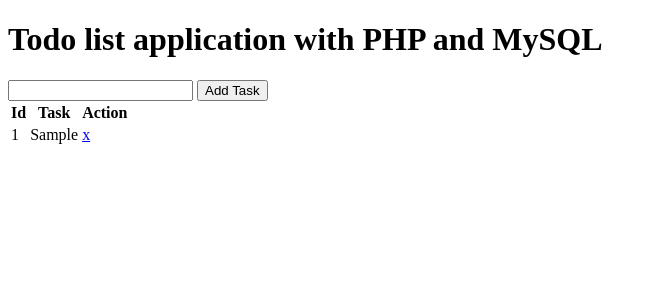
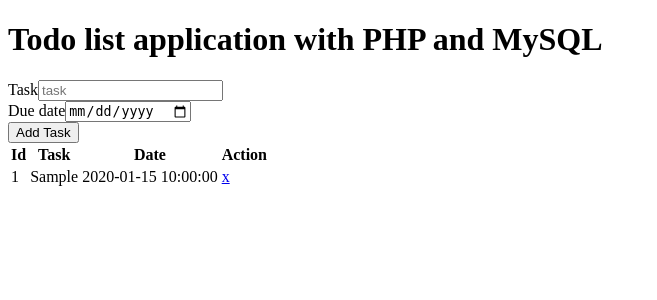
Before and after one commit to Christoffvdm89/toDoList2, a PHP site: page / in a window 1280 px wide. Shown: the top 300 px of the page, without its empty margins (0-657 px from the left). Run offline with PHP 8.4, Linux system fonts and the light colour scheme; tables that the repository leaves empty or names only in its code hold one stand-in row (values such as "Sample post").

Commit message:
fourth commit

```diff
--- a/index.php
+++ b/index.php
@@ -9,12 +9,24 @@ if (!$con){
 //add task
 if(isset($_POST['submit'])){
 $task = $_POST['task'];
-$sql = "INSERT INTO tasks (task) VALUES('$task')";
+$date = $_POST['date'];
+$sql = "INSERT INTO tasks (task,date) VALUES('$task','$date')";
 
 if (mysqli_query($con, $sql)){
   echo "Record inserted successfully";
 }else{
   echo "ERROR: Could not able to execute $sql. " . mysqli_error($link);
+}
+header("location: index.php");
+}
+
+//add date
+if(isset($_POST['submit'])){
+
+if (mysqli_query($con, $sql4)){
+  echo "Record inserted successfully";
+}else{
+  echo "ERROR: Could not able to execute $sql4. " . mysqli_error($link);
 }
 header("location: index.php");
 }
@@ -32,6 +44,8 @@ if (mysqli_query($con, $sql2)){
 }
 header("location: index.php");
 }
+
+//update task
 
 
 
@@ -57,8 +71,12 @@ $tasks = mysqli_query($con,$sql3);
     </div>
 
     <form action="<?php echo htmlentities($_SERVER['PHP_SELF']); ?>" method="post" id="form">
-         <input type="text" name="task">
+         Task<label for="task"><input type="text" name="task" placeholder="task"></label>
+         <br>
+         Due date<label for="date"><input type="date" name="date"></label>
+         <br>
          <button type="submit" name="submit">Add Task</button>
+
 
      </form>
 
@@ -67,6 +85,7 @@ $tasks = mysqli_query($con,$sql3);
          <tr>
           <th>Id</th>
           <th>Task</th>
+          <th>Date</th>
           <th>Action</th>
          </tr>
        </thead>
@@ -77,6 +96,7 @@ $tasks = mysqli_query($con,$sql3);
         <tr>
            <td><?php echo $row['id']?></td>
            <td><?php echo $row['task']?></td>
+           <td><?php echo $row['date']?></td>
            <td>
            <a href="index.php?del_task= <?php echo $row['id'];?>">x</a>
            </td>
@@ -86,5 +106,6 @@ $tasks = mysqli_query($con,$sql3);
      </table>
 
 
+
 </body>
 </html>
```
